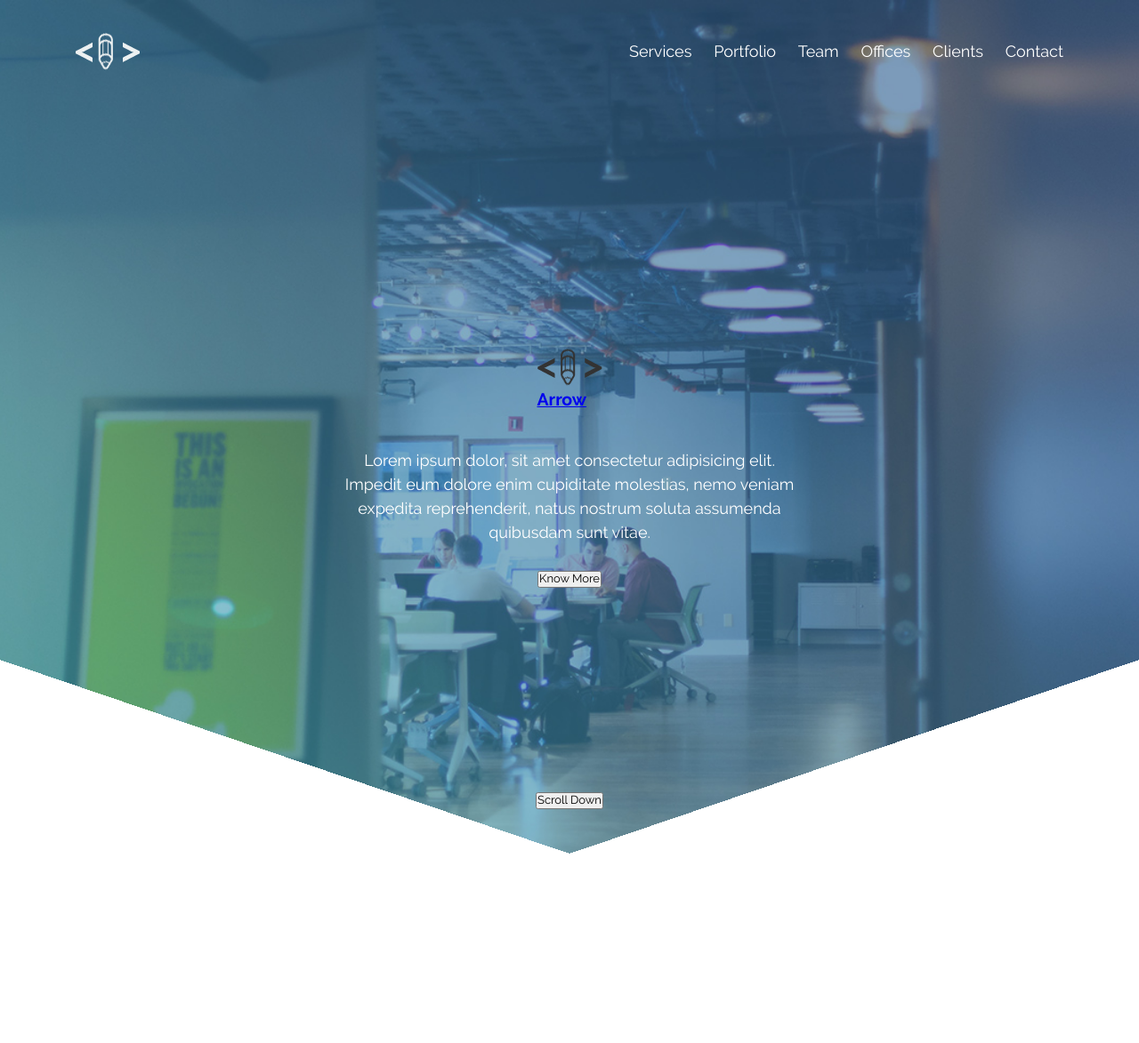
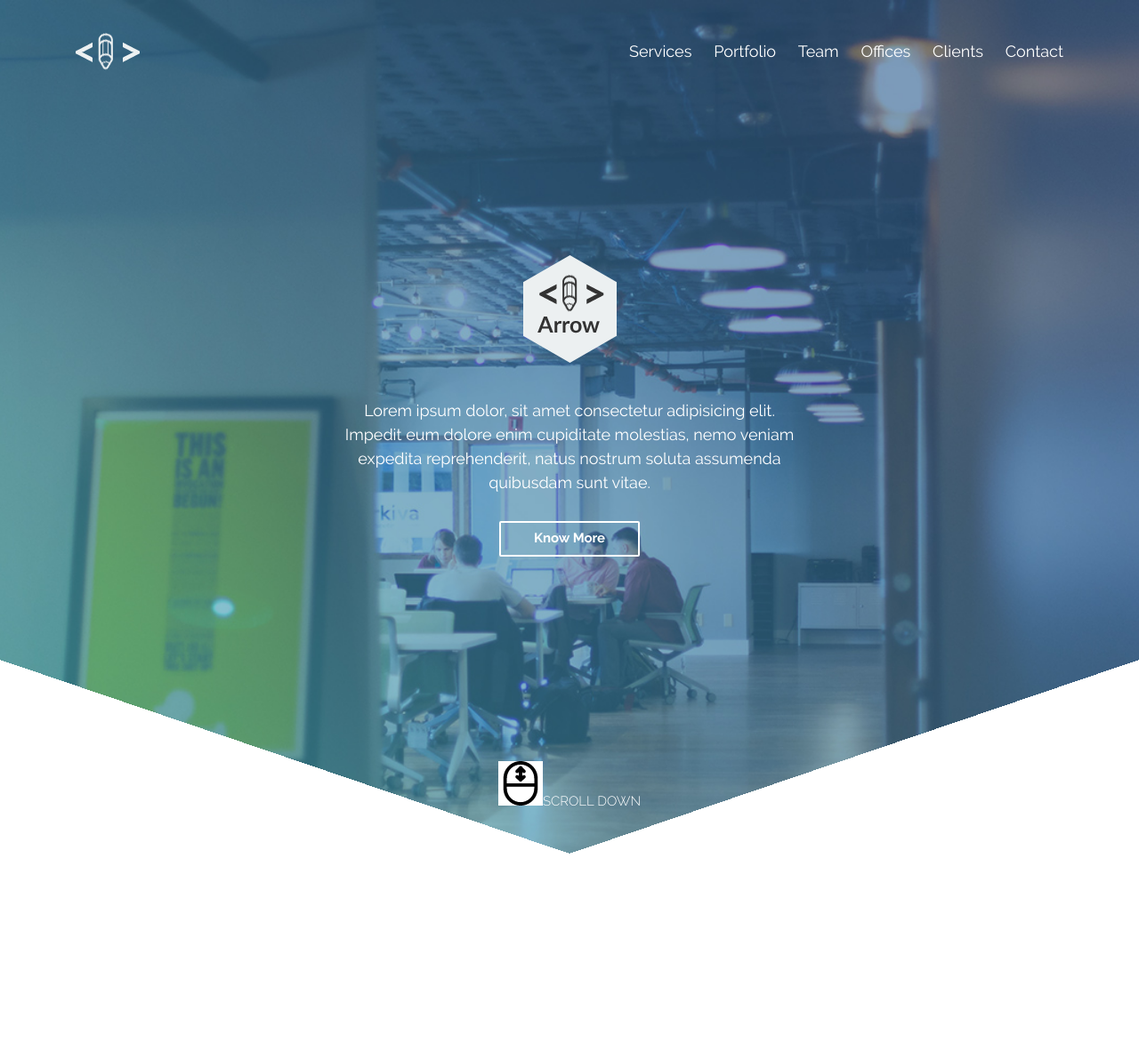
Before and after one commit to Kh-Ol-An/arrow-ver2.0, a website: page src/index.html in a window 1280 px wide. Shown: the top 1173 px of the page at 89% size. Drawn offline with nearby package versions, Linux system fonts and the light colour scheme; files that its build step writes are made by us from their sources; files whose address does not match are found by name.

Commit message:
try terminal

```diff
--- a/src/html/header.html
+++ b/src/html/header.html
@@ -24,12 +24,11 @@
       <a href="#" class="logo_name__link">
         <img
           class="logo_name__icon"
-          src="./images/png/logo_black.png"
+          src="./images/png/logotip.png"
           alt="logotip"
-          width="73"
-          height="44"
+          width="105"
+          height="121"
         />
-        <h2 class="logo_name__title">Arrow</h2>
       </a>
     </div>
     <p class="header__text">
--- a/src/sass/base.scss
+++ b/src/sass/base.scss
@@ -6,8 +6,7 @@ html {
 *::before,
 *::after {
   box-sizing: border-box;
-  margin: 0;
-  padding: 0;
+  @extend %mar_pad_zer;
 }
 
 img {
--- a/src/sass/components/header.scss
+++ b/src/sass/components/header.scss
@@ -34,6 +34,7 @@
 
 .header__contents {
   @include flex_a_center;
+  z-index: 1;
 }
 
 .logo_name {
@@ -49,11 +50,39 @@
 }
 
 .header__more_button {
+  @extend %mar_pad_zer;
+  border: 2px solid $color_base;
+  border-radius: 2px;
+  background-color: rgba(0, 0, 0, 0);
+  width: 158px;
+  height: 40px;
+  font-family: $family_base;
+  font-weight: $weight_bold;
+  font-size: $size_button_header;
+  color: $color_base;
   margin-bottom: 230px;
 }
 
 .header__scroll_button {
+  @extend %mar_pad_zer;
+  border: none;
+  background-color: rgba(0, 0, 0, 0);
+  font-family: $family_base;
+  font-weight: $weight_medium;
+  font-size: $size_button_header;
+  color: $color_base;
+  @extend %uppercase;
   margin-bottom: 50px;
+
+  &::before {
+    display: inline-block;
+    content: '';
+    width: 50px;
+    height: 50px;
+    background-image: url('./images/png/mouse_scrolling-50.png');
+    background-color: #fff;
+    @extend %bg_position;
+  }
 }
 
 .main_arrow {
@@ -66,6 +95,7 @@
     left: 0;
 
     &::after {
+      display: inline-block;
       @extend %main_arrow_left;
     }
   }
@@ -76,6 +106,7 @@
     right: 0;
 
     &::after {
+      display: inline-block;
       @extend %main_arrow_right;
     }
   }
--- a/src/sass/helpers/constants.scss
+++ b/src/sass/helpers/constants.scss
@@ -6,3 +6,6 @@ $size_base: 13px;
 $color_base: #ffffff;
 
 $size_base_header: 18px;
+$size_button_header: 15px;
+$weight_bold: 700;
+$weight_medium: 300;
--- a/src/sass/helpers/placeholders.scss
+++ b/src/sass/helpers/placeholders.scss
@@ -12,6 +12,17 @@
 
 %uppercase {
   text-transform: uppercase;
+}
+
+%mar_pad_zer {
+  margin: 0;
+  padding: 0;
+}
+
+%bg_position {
+  background-repeat: no-repeat;
+  background-position: center;
+  background-size: contain;
 }
 
 // MAIN ARROW
```
Also changed, not shown: build/css/styles.css, build/css/styles.min.css, build/images/png/logotip.png (added), build/index.html, src/Images/png/logotip.png (added).
